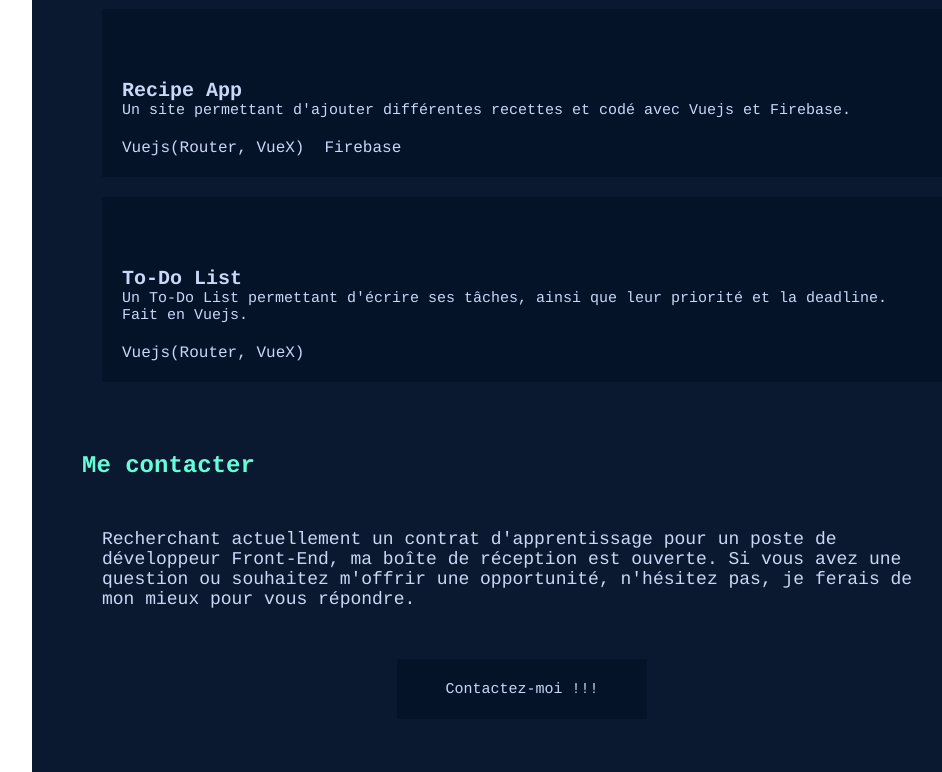
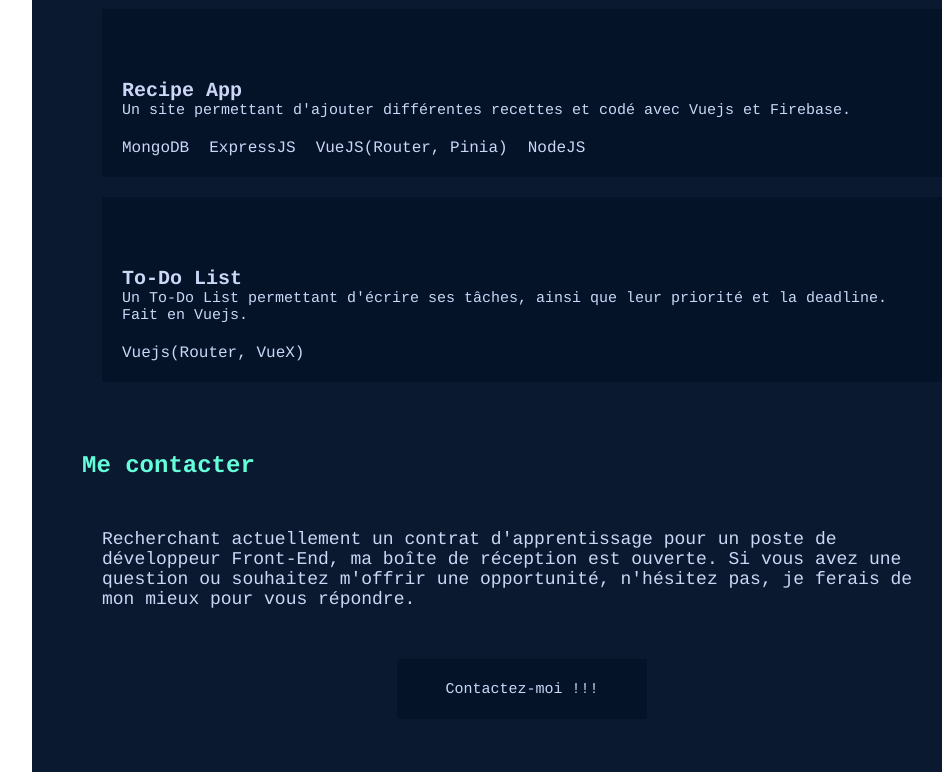
Before and after one commit to NassWebDev/vue-portfolio, a Vue app: page /projets in a window 1280 px wide. Shown: the part 2120-2892 px from the top of the page, without its empty margins (268-1210 px from the left). Built offline with nearby package versions, Linux system fonts and the light colour scheme; some icons are missing.

Commit message:
change icons

```diff
--- a/src/views/sections/ProjetsView.vue
+++ b/src/views/sections/ProjetsView.vue
@@ -10,13 +10,13 @@
             <ul class="list-projects">
                 <li class="project" v-for="project in projects" :key="project.name">
                     <header>
-                        <fa icon="fa-regular fa-folder" class="folder"/>
+                        <fa name="fa-regular-folder" class="folder" scale="1.5"/>
                         <div class="external">
                             <a v-if="project.github" :href=project.github target="_blank" aria-label="Github">
-                                <fa icon="fa-brands fa-square-github" />
+                                <fa name="si-github" scale="1.2"/>
                             </a>
                             <a v-if="project.link" :href=project.link target="_blank" aria-label="Link">
-                                <fa icon="fa-solid fa-arrow-up-right-from-square" />
+                                <fa name="hi-external-link" scale="1.2"/>
                             </a>
                         </div>
                     </header>
@@ -58,11 +58,12 @@ const projects = ref([
         name: "Recipe App",
         description: "Un site permettant d'ajouter différentes recettes et codé avec Vuejs et Firebase.",
         languages: [
-            "Vuejs(Router, VueX)",
-            "Firebase"
+            "MongoDB",
+            "ExpressJS",
+            "VueJS(Router, Pinia)",
+            "NodeJS"
         ],
-        github: "https://github.com/NassWebDev/Vue-Recipe",
-        link: "https://vue-prj-recipes.web.app"
+        github: "https://github.com/NassWebDev/recipe-app"
     },
     {
         name: "To-Do List",
```
